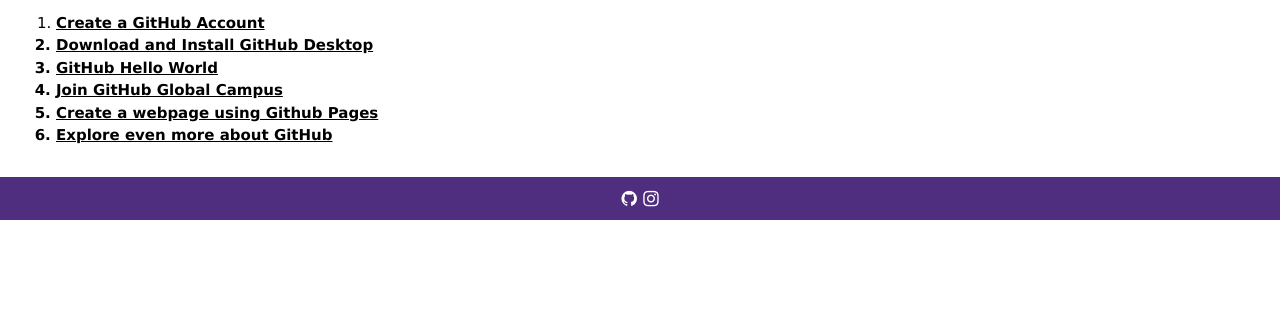
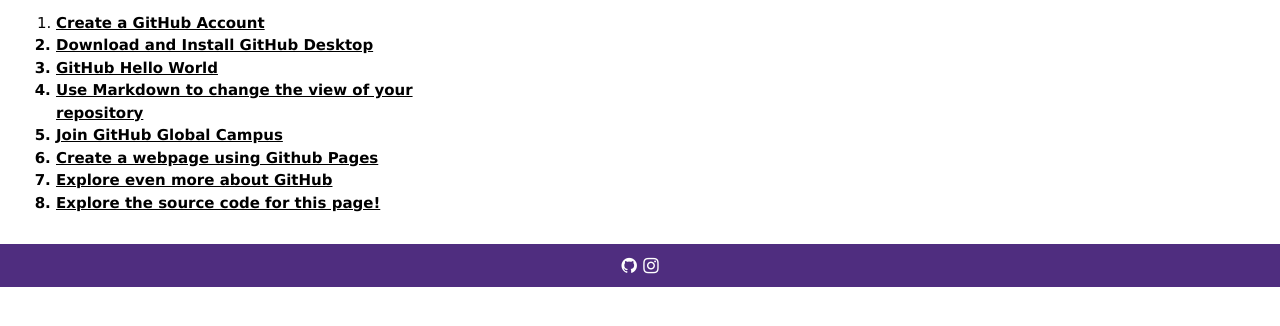
Before and after one commit to TeacherTalley/girlswhocode, a plain HTML site: page index.html in a window 1280 px wide. Shown: the part 438-764 px from the top of the page. Drawn offline with Linux system fonts and the light colour scheme.

Commit message:
More links

```diff
--- a/index.html
+++ b/index.html
@@ -40,10 +40,12 @@
           <li><a href="https://docs.github.com/en/get-started/onboarding/getting-started-with-your-github-account"><b>Create a GitHub Account </a></li>
             <li><a href="https://desktop.github.com/"><b>Download and Install GitHub Desktop</a></li>
             <li><a href="https://docs.github.com/en/get-started/quickstart/hello-world"><b>GitHub Hello World </a></li>
-              <li><a href="https://education.github.com/students"><b>Join GitHub Global Campus </a></li>
+              <li><a href="https://docs.github.com/en/get-started/writing-on-github/getting-started-with-writing-and-formatting-on-github/basic-writing-and-formatting-syntax"><b>Use Markdown to change the view of your repository</a></li>
+                <li><a href="https://education.github.com/students"><b>Join GitHub Global Campus </a></li>
                 <li><a href="https://pages.github.com/"><b>Create a webpage using Github Pages </a></li>
                   <li><a href="https://docs.github.com/en/get-started"><b>Explore even more about GitHub</a></li>
-              </ol>
+                    <li><a href="https://github.com/TeacherTalley/girlswhocode"><b>Explore the source code for this page!</a></li>
+                    </ol>
       </article>
     <article class="w3-third">
 
```
